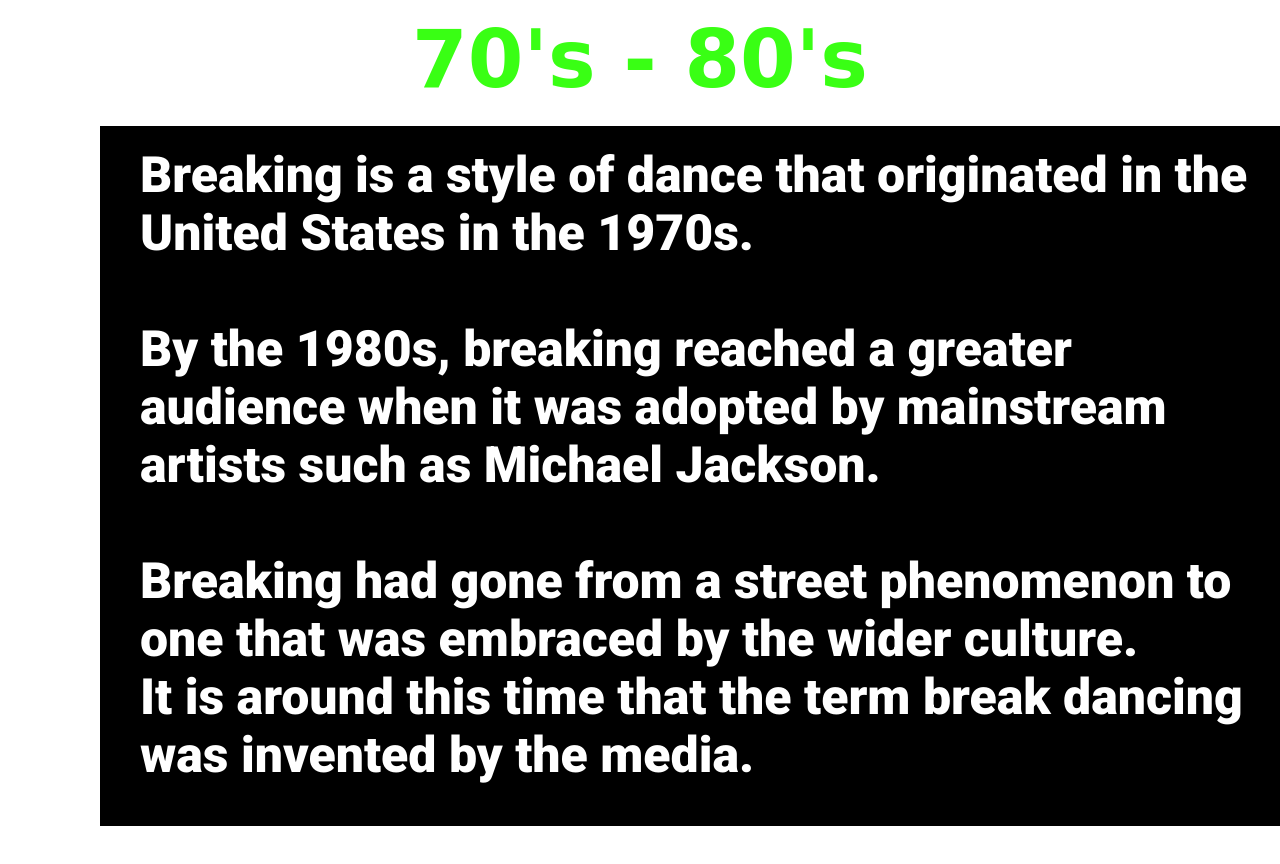
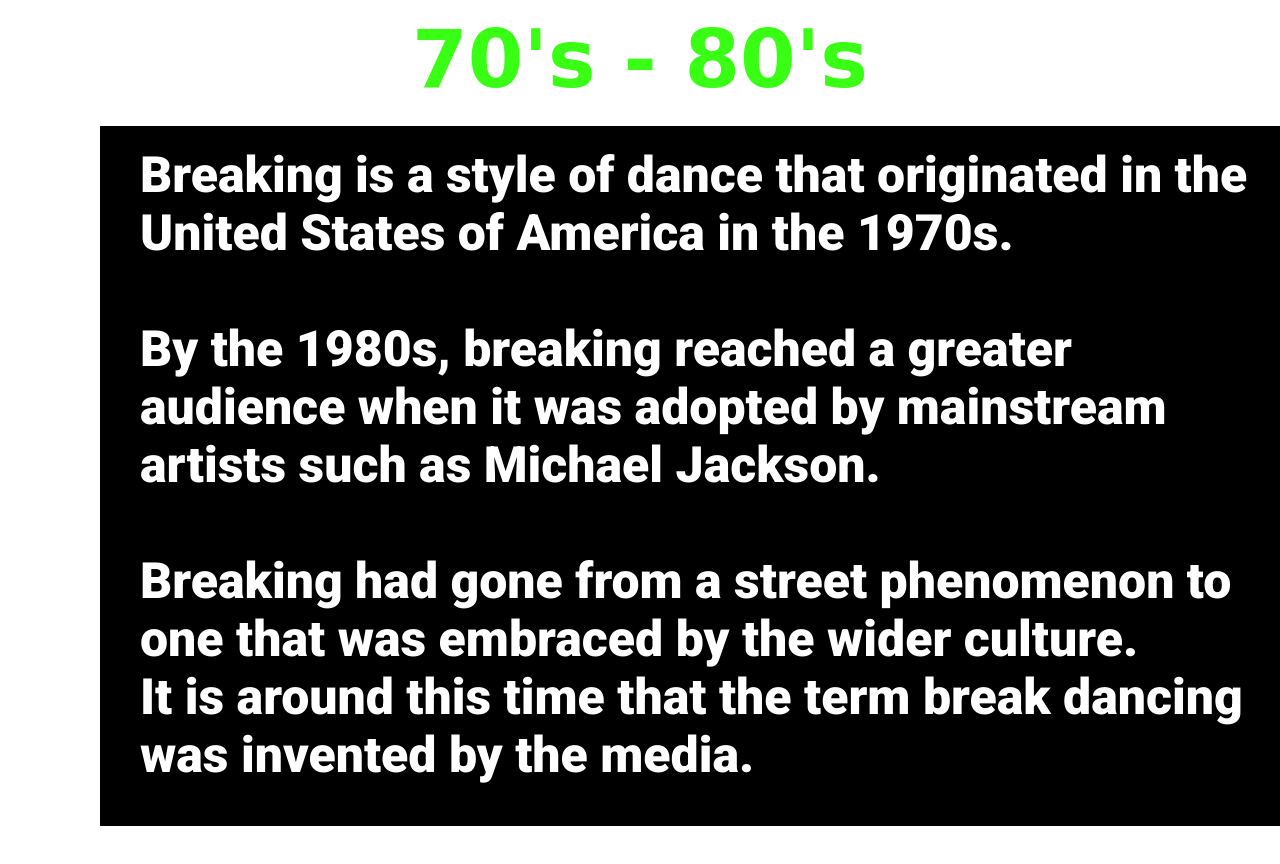
Before and after one commit to boostbm/BREAK, a plain HTML site: page index.html in a window 1280 px wide. Shown: the part 2600-3464 px from the top of the page. Drawn offline with Linux system fonts and the light colour scheme; a web font is replaced by a local one.

Commit message:
Updated HTML/CSS

```diff
--- a/index.html
+++ b/index.html
@@ -50,7 +50,7 @@
       </div>
       <div class="text-one">
       <p>
-      Breaking is a style of dance that originated in the United States in the 1970s.<br>
+      Breaking is a style of dance that originated in the United States of America in the 1970s.<br>
           <br>
           By the 1980s, breaking reached a greater audience when it was adopted by mainstream artists such as Michael Jackson.
           <br>
```
